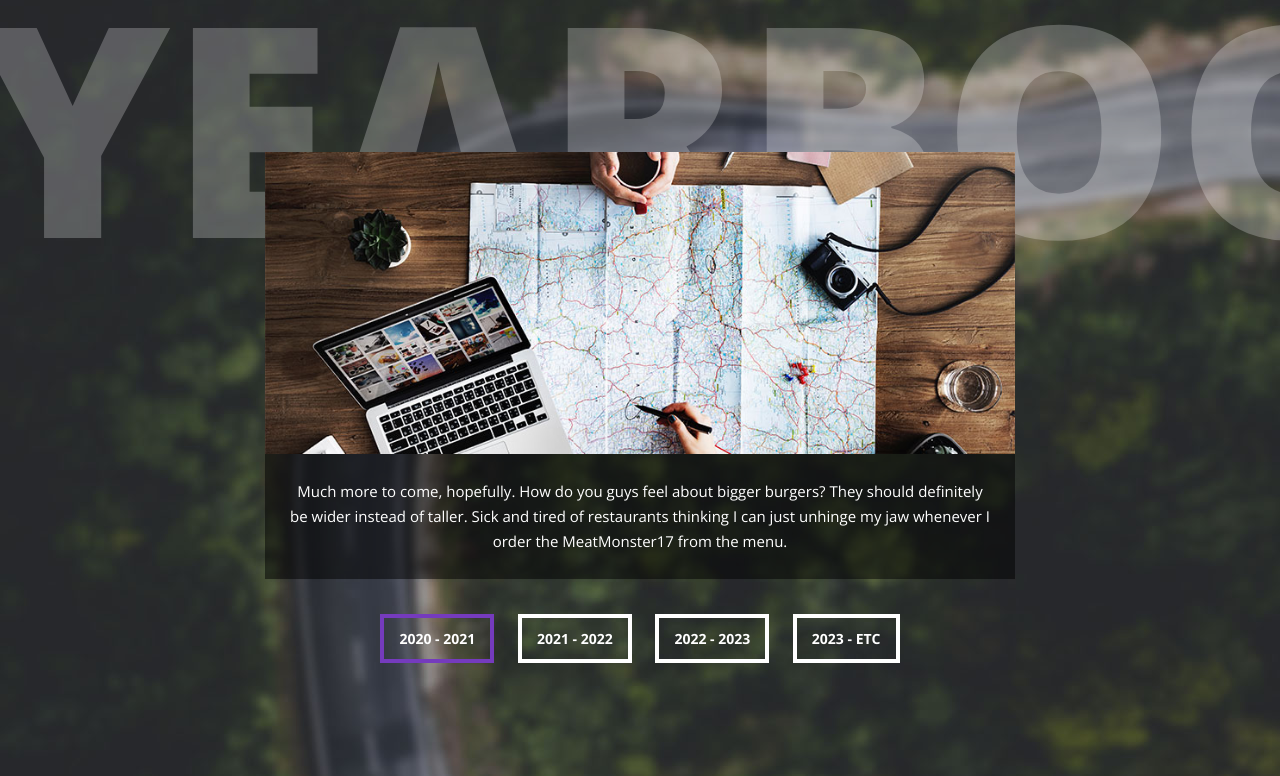
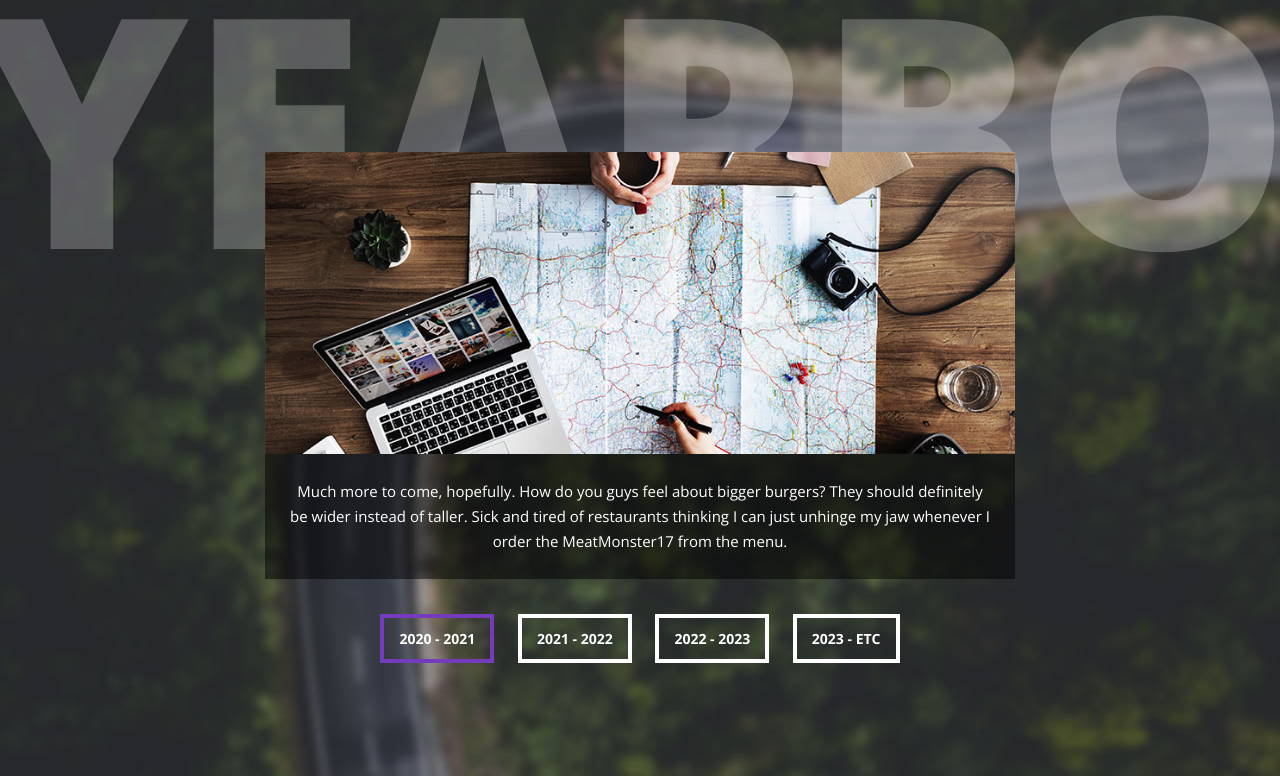
Before and after one commit to agustinurioste/pilam3, a plain HTML site: page index.html in a window 1280 px wide. Shown: the part 2591-3367 px from the top of the page. Drawn offline with nearby package versions, Linux system fonts and the light colour scheme; a script that the page names is missing.

Commit message:
Update main.css

```diff
--- a/css/main.css
+++ b/css/main.css
@@ -153,7 +153,7 @@ a:hover { color: #FF0; }
   position: relative;
   top:10px;
   left: -25px;
-  font-size: 21em;
+  font-size: 23em;
   font-weight: 900;
   color: #ffffff3d;
 }
```
